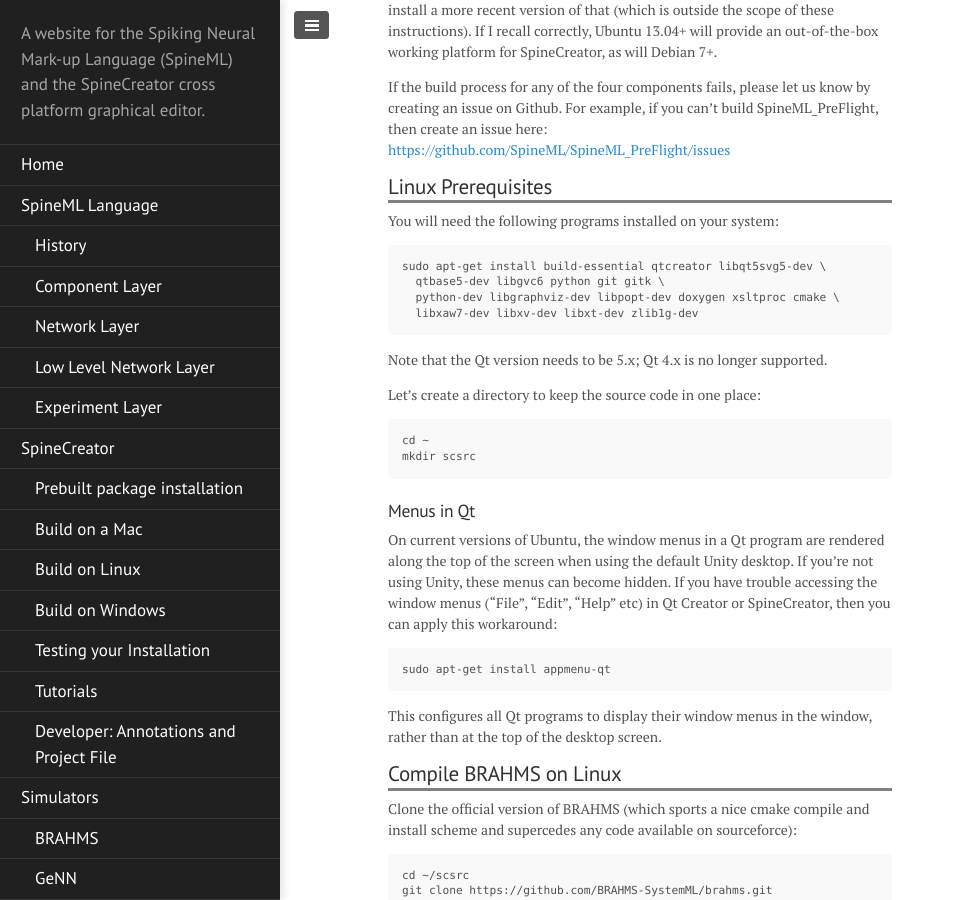
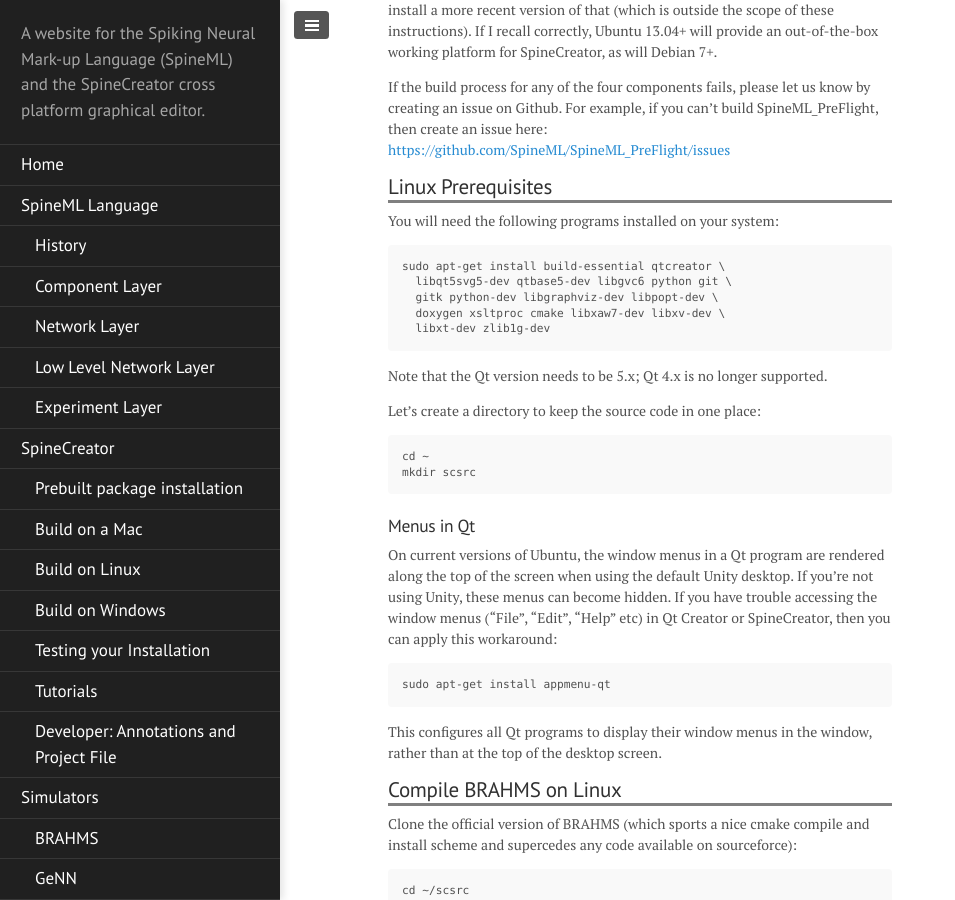
Before and after one commit to SpineML/spineml.github.io, a Jekyll site: the page built from spinecreator/sourcelin/index.md, in a window 1280 px wide and 900 px high, scrolled down 495 px. Shown: the whole window, without its empty margins (0-955 px from the left). Built offline with Jekyll 4.4.1, drawn with Linux system fonts in a browser that asks for light colours; nearby versions of some CDN libraries; library files that are not in the unit come from our copies.

Commit message:
Text formatting

````diff
--- a/spinecreator/sourcelin/index.md
+++ b/spinecreator/sourcelin/index.md
@@ -42,10 +42,11 @@
 You will need the following programs installed on your system:
 
 ```
-sudo apt-get install build-essential qtcreator libqt5svg5-dev \
-  qtbase5-dev libgvc6 python git gitk \
-  python-dev libgraphviz-dev libpopt-dev doxygen xsltproc cmake \
-  libxaw7-dev libxv-dev libxt-dev zlib1g-dev
+sudo apt-get install build-essential qtcreator \
+  libqt5svg5-dev qtbase5-dev libgvc6 python git \
+  gitk python-dev libgraphviz-dev libpopt-dev \
+  doxygen xsltproc cmake libxaw7-dev libxv-dev \
+  libxt-dev zlib1g-dev
 ```
 
 Note that the Qt version needs to be 5.x; Qt 4.x is no longer supported.
````
